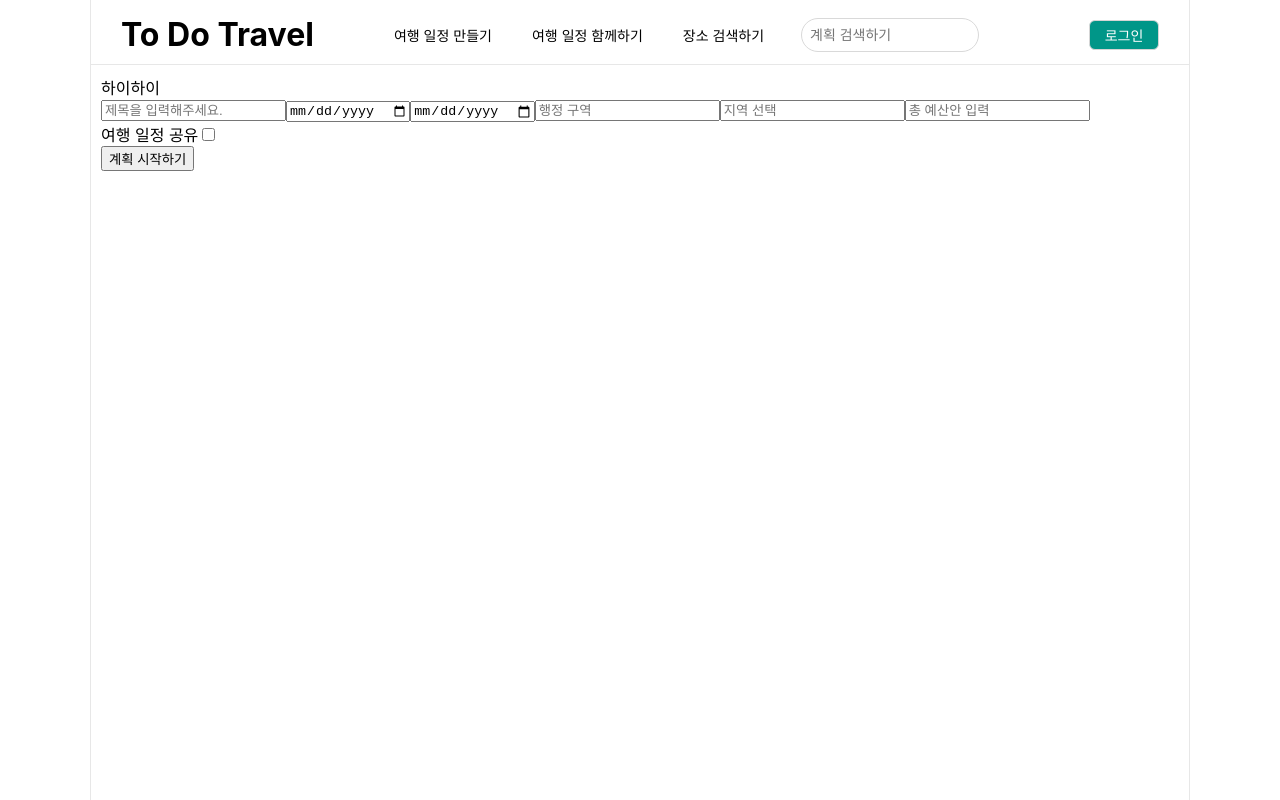
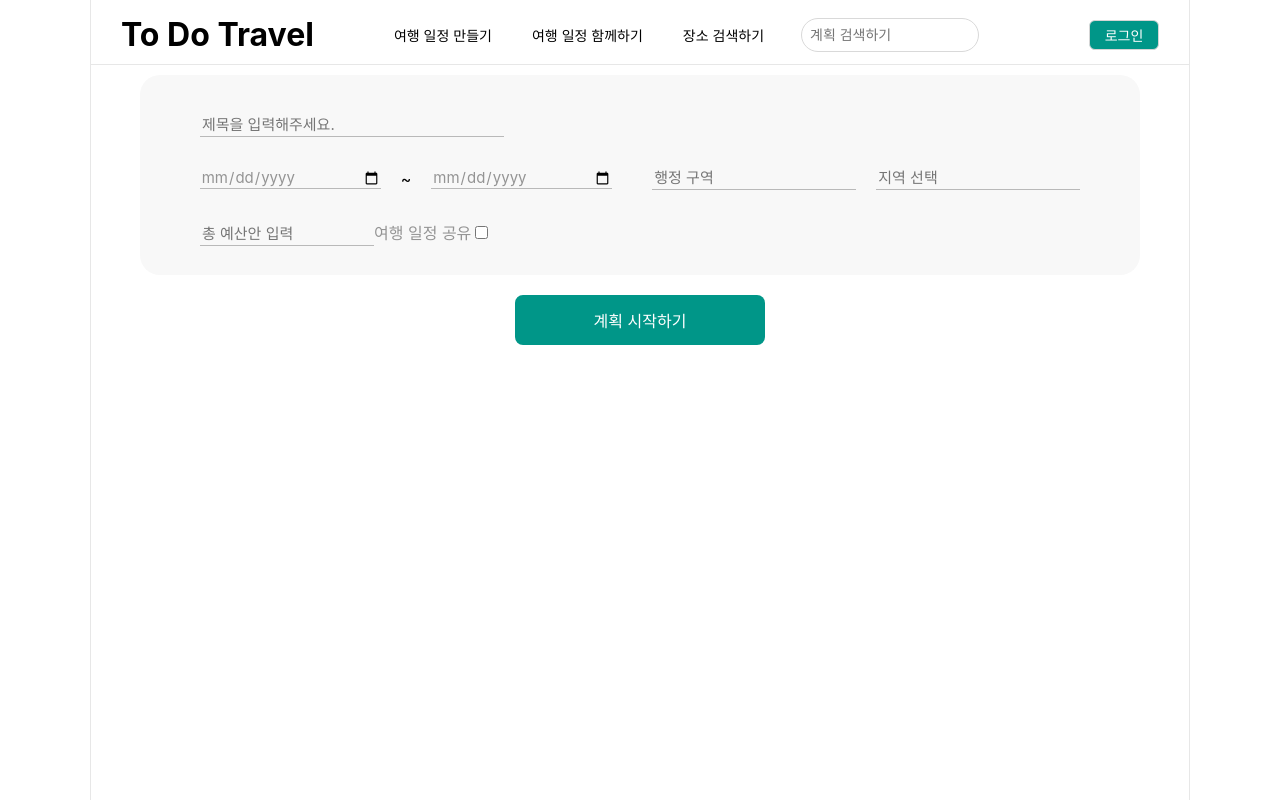
Before and after one commit to 11dontcare/todotravel_frontend, a React (Create React App) app: page /plan in a window 1280 px wide. Built offline with nearby package versions, Linux system fonts and the light colour scheme.

Commit message:
Feat: 플랜 목록, 플랜 생성 CSS 완료

```diff
--- a/src/App.js
+++ b/src/App.js
@@ -16,6 +16,7 @@ import PlanPage from "./todotravel/component/plan/PlanPage";
 import PlanModify from "./todotravel/component/plan/PlanModify";
 import Header from "./todotravel/component/side/Header";
 import PlanList from "./todotravel/component/plan/PlanList";
+import PlanDetails from "./todotravel/component/plan/PlanDetails";
 
 function App() {
   const location = useLocation();
@@ -35,6 +36,7 @@ function App() {
               <Route path="/plan" element={<PlanCreate />} />
               <Route path="/plan/:planId" element={<PlanPage />} />
               <Route path="/plan/:planId/modify" element={<PlanModify />} />
+              <Route path="/plan/:planId/details" element={<PlanDetails/>} />
             </Routes>
           </div>
         </div>
--- /dev/null
+++ b/src/todotravel/component/plan/Form.module.css
@@ -0,0 +1,150 @@
+.container {
+    background: white;
+}
+
+.inputContainer{
+    background: #F8F8F8;
+    border-radius: 20px;
+    width: 1000px;
+    height: 200px;
+}
+
+.form {
+    display: flex;
+    flex-direction: column;
+    gap: 20px;
+    align-items: center;
+}
+
+.inputGroup {
+    display: flex;
+    flex-direction: column;
+    gap: 0px;
+}
+
+.inputFirstLine {
+    padding-left: 60px;
+}
+.inputThirdLine {
+    padding-left: 60px;
+}
+
+.inputTitle {
+    width: 300px;
+    height: 20px;
+
+
+    font-family: 'Inter';
+    font-style: normal;
+    font-weight: 400;
+    font-size: 15px;
+    line-height: 34px;
+    /* identical to box height */
+
+    padding-top: 40px;
+
+    color: #949494;
+    background-color: #F8F8F8;
+    border: none;
+    border-bottom: 1.5px solid #b9b9b9; /* 밑줄 추가 */
+}
+.inputSecondLine {
+    display: flex;
+    flex-direction: row; /* 요소들을 한 줄로 배치 */
+    align-items: center;/* 요소들을 세로로 가운데 정렬 */
+    gap: 20px; /* 요소들 사이에 일정한 간격 */
+    padding: 30px;
+    justify-content: center; /* 요소들을 수평 방향으로 가운데 정렬 */
+
+}
+
+.inputDate {
+    width: 180px;
+    height: 20px;
+
+    font-family: 'Inter';
+    font-style: normal;
+    font-weight: 400;
+    font-size: 15px;
+    line-height: 34px;
+
+    color: #949494;
+    background-color: #F8F8F8;
+    border: none;
+    border-bottom: 1.5px solid #b9b9b9; /* 밑줄 추가 */
+}
+
+.inputBudget {
+    width: 170px;
+    height: 20px;
+
+    font-family: 'Inter';
+    font-style: normal;
+    font-weight: 400;
+    font-size: 15px;
+    line-height: 34px;
+    /* identical to box height */
+
+    color: #949494;
+    background-color: #F8F8F8;
+    border: none;
+    border-bottom: 1.5px solid #b9b9b9; /* 밑줄 추가 */
+}
+
+.inputFLocation {
+    /* 행정 구역 */
+    width: 200px;
+    height: 20px;
+
+    font-family: 'Inter';
+    font-style: normal;
+    font-weight: 400;
+    font-size: 15px;
+    line-height: 34px;
+    /* identical to box height */
+
+    color: #949494;
+    background-color: #F8F8F8;
+    border: none;
+    border-bottom: 1.5px solid #b9b9b9; /* 밑줄 추가 */
+}
+
+.inputLocation {
+    /* 지역 선택 */
+    width: 200px;
+    height: 20px;
+
+    font-family: 'Inter';
+    font-style: normal;
+    font-weight: 400;
+    font-size: 15px;
+    line-height: 34px;
+    /* identical to box height */
+
+    color: #949494;
+    background-color: #F8F8F8;
+    border: none;
+    border-bottom: 1.5px solid #b9b9b9; /* 밑줄 추가 */
+}
+
+.inputPublish {
+    color: #949494;
+}
+
+.submitButton {
+    padding: 10px;
+    font-size: 1rem;
+    cursor: pointer;
+    /* transition: background-color 0.3s; */
+    width: 250px;
+    height: 50px;
+    color: white;
+    background: #009688;
+    border-radius: 8px;
+
+    border: none;
+}
+
+.submitButton:hover {
+    background-color: #02776c;
+}
--- a/src/todotravel/component/plan/PlanCreate.js
+++ b/src/todotravel/component/plan/PlanCreate.js
@@ -1,6 +1,8 @@
 import React, { useState, useEffect } from "react";
 import { useNavigate } from "react-router-dom";
 import { createPlan } from "../../service/PlanService";
+
+import styles from './Form.module.css';
 
 const PlanCreate = () => {
   const navigate = useNavigate();
@@ -57,11 +59,13 @@ const PlanCreate = () => {
   };
 
   return (
-    <div>
+    <div className={styles.container}>
       <div>
-        하이하이
-        <form onSubmit={planCreateSubmit}>
-          <div>
+        {/* 플랜 생성 */}
+        <form onSubmit={planCreateSubmit} className={styles.form}>
+          <div className={styles.inputContainer}>
+          <div className={styles.inputGroup}>
+            <div className={styles.inputFirstLine}>
             <input
               type='text'
               id='title'
@@ -70,7 +74,10 @@ const PlanCreate = () => {
               required
               value={planForm.title}
               onChange={handlePlanFormChange}
+              className={styles.inputTitle}
             />
+            </div>
+            <div className={styles.inputSecondLine}>
             <input
             type='date'
             id='startDate'
@@ -79,15 +86,20 @@ const PlanCreate = () => {
             required
             value={planForm.startDate}
             onChange={handlePlanFormChange}
-          />
-          <input
+            className={styles.inputDate}
+            />
+            ~
+            <input
             type='date'
             id='endDate'
             name='endDate'
             placeholder='여행 종료 일자'
             required
             value={planForm.endDate}
-            onChange={handlePlanFormChange}/>
+            onChange={handlePlanFormChange}
+            className={styles.inputDate}
+            />
+            <span></span>
             <input
               type='text'
               id='front_location'
@@ -96,6 +108,7 @@ const PlanCreate = () => {
               required
               // value={planForm.front_location}
               // onChange={handlePlanFormChange}
+              className={styles.inputFLocation}
             />
             <input
               type='text'
@@ -105,7 +118,10 @@ const PlanCreate = () => {
               required
               value={planForm.location}
               onChange={handlePlanFormChange}
+              className={styles.inputLocation}
             />
+            </div>
+            <div className={styles.inputThirdLine}>
             <input
               type='text'
               id='totalBudget'
@@ -114,9 +130,9 @@ const PlanCreate = () => {
               required
               value={planForm.totalBudget}
               onChange={handlePlanFormChange}
+              className={styles.inputBudget}
             />
-          </div>
-          <div>
+            <span className={styles.inputPublish}>
             <label>여행 일정 공유</label>
             <input
               type='checkbox'
@@ -125,8 +141,11 @@ const PlanCreate = () => {
               checked={isPublic}
               onChange={handleSwitchChange}
             />
+            </span>
+            </div>
+            </div>
           </div>
-          <button type='submit'>계획 시작하기</button>
+          <button type='submit' className={styles.submitButton}>계획 시작하기</button>
         </form>
       </div>
     </div>
--- a/src/todotravel/component/plan/PlanList.js
+++ b/src/todotravel/component/plan/PlanList.js
@@ -2,7 +2,13 @@ import React, { useState, useEffect } from "react";
 import { useNavigate } from "react-router-dom";
 import { viewPlanList } from "../../service/PlanService";
 
+import { FaRegBookmark } from "react-icons/fa";
+import { FaRegHeart } from "react-icons/fa";
+
+import styles from './PlanList.module.css';
+
 import main from "../../../image/main.png";
+import travel from "../../../image/travel.png";
 
 const PlanList = () => {
   const navigate = useNavigate();
@@ -32,8 +38,8 @@ const PlanList = () => {
 
   return (
     <div>
-      <img src={main} alt='홈화면' />
-      <div>일정 공유하기</div>
+      <img src={main} alt='홈화면' className={styles.homeImg}/>
+      <div className={styles.text}>일정 공유해요</div>
       {/* <table>
         <thead>
           <tr>
@@ -56,24 +62,25 @@ const PlanList = () => {
           ))}
         </tbody>
       </table> */}
-      <div>
+      <div className={styles.planListContainer}>
         {planList.length > 0 ? (
           planList.map((plan) => (
-            <div key={plan.planId}>
-            {/* style={{ border: "1px solid black", padding: "10px", marginBottom: "10px" }} */}
-              <p>{plan.location}</p>
-              <h2 id={plan.planId} onClick={handlePlanClick}>{plan.title}</h2>
-              <p>{plan.description}</p>
-              <p>
+            <div key={plan.planId} className={styles.planItem}>
+              <img src={travel} alt='travel' className={styles.travelImg}/>
+              <p className={styles.location}>{plan.location}</p>
+              <h2 id={plan.planId} onClick={handlePlanClick} className={styles.planTitle}>{plan.title}</h2>
+              <p className={styles.description}>{plan.description}</p>
+              <p className={styles.dates}>
                 {plan.startDate} ~ {plan.endDate}
               </p>
-              <p>Bookmarks: {plan.bookmarkNumber}</p>
-              <p>Likes: {plan.likeNumber}</p>
-              <p>{plan.planUserNickname}</p>
+              <div>
+                <FaRegBookmark className={styles.bookmarks} /> {plan.bookmarkNumber} <FaRegHeart className={styles.likes} /> {plan.likeNumber}
+              <p className={styles.planUserNickname}>{plan.planUserNickname}님의 여행 일정</p>
+              </div>
             </div>
           ))
         ) : (
-          <p>No plans available.</p>
+          <p className={styles.noPlans}>No plans available.</p>
         )}
       </div>
     </div>
--- /dev/null
+++ b/src/todotravel/component/plan/PlanList.module.css
@@ -0,0 +1,165 @@
+.homeImg {
+    width: 1000px;
+    padding: 20px;
+    justify-content: center;
+}
+.planListContainer {
+    gap: 20px; /* 각 플랜 아이템 사이의 간격을 조절 */
+    /* padding: 20px; */
+    display: flex;
+    flex-direction: row;
+    align-items: center;
+    padding: 0 30px 10px;
+    border-bottom: 1px solid #e7e7e7;
+
+    justify-content: center;
+}
+.text {
+    /* 일정 공유해요 */
+    /* position: absolute; */
+    /* width: 358px;
+    height: 41px;
+    left: 434px;
+    top: 545px; */
+
+    font-family: 'Inter';
+    font-style: normal;
+    font-weight: bold;
+    font-size: 17px;
+    line-height: 100%;
+    /* or 32px */
+    padding: 20px;
+    padding-left: 55px;
+    padding-bottom: 30px;
+
+    color: #000000;
+}
+.planItem {
+    padding: 10px;
+    margin-bottom: 10px;
+    box-sizing: border-box;
+    text-align: right;
+    width: 315px;
+
+/* position: absolute;
+width: 365px;
+height: 388px;
+left: calc(50% - 365px/2 - 373.5px);
+top: 610px; */
+
+    background: #FFFFFF;
+    border: 1px solid #E7E7E7;
+    border-radius: 20px;
+}
+
+.travelImg {
+    /* image 11 */
+
+    /* position: absolute;
+    width: 320px;
+    height: 188px;
+    left: 427px;
+    top: 635px; */
+    border-radius: 20px;
+    width: 285px;
+
+}
+
+.location {
+    /* 부산광역시 */
+
+    /* position: absolute; */
+    /* width: 118px;
+    height: 23px;
+    left: 674px;
+    top: 838px; */
+
+    font-family: 'Inter';
+    font-style: normal;
+    font-weight: 500;
+    font-size: 13px;
+    line-height: 100%;
+    /* or 15px */
+
+    color: #82EB71;
+
+
+}
+
+.planTitle {
+    color: #333;
+    cursor: pointer;
+    margin-bottom: 8px;
+    /* position: absolute; */
+    /* width: 118px;
+    height: 23px;
+    left: 674px;
+    top: 838px; */
+
+    font-family: 'Inter';
+    font-style: normal;
+    font-weight: 700;
+    font-size: 20px;
+    line-height: 100%;
+    /* or 15px */
+}
+
+.description {
+    margin-bottom: 8px;
+    /* 여행 이렇게 나쁘지 않을지도..? 여행 이렇게 나쁘지 않을지도..? */
+
+    /* position: absolute;
+    width: 215px;
+    height: 27px;
+    left: 543px;
+    top: 895px; */
+
+    font-family: 'Inter';
+    font-style: normal;
+    font-weight: 500;
+    font-size: 14px;
+    line-height: 100%;
+    /* or 15px */
+
+    color: #ADADAD;
+
+
+}
+
+.dates {
+    color: #777;
+    margin-bottom: 8px;
+    font-family: 'Inter';
+    font-style: normal;
+    font-weight: 500;
+    font-size: 14px;
+    line-height: 100%;
+    /* or 15px */
+
+    color: #ADADAD;
+}
+
+.bookmarks,
+.likes {
+    font-size: 0.9rem;
+    color: #444;
+    margin-bottom: 4px;
+}
+
+.planUserNickname {
+    margin-bottom: 8px;
+    font-family: 'Inter';
+    font-style: normal;
+    font-weight: 500;
+    font-size: 13px;
+    line-height: 100%;
+    /* or 15px */
+
+    color: #82EB71;
+}
+
+.noPlans {
+    font-size: 1.2rem;
+    color: #999;
+    text-align: center;
+}
```
Also changed, not shown: src/image/travel.png (added).
